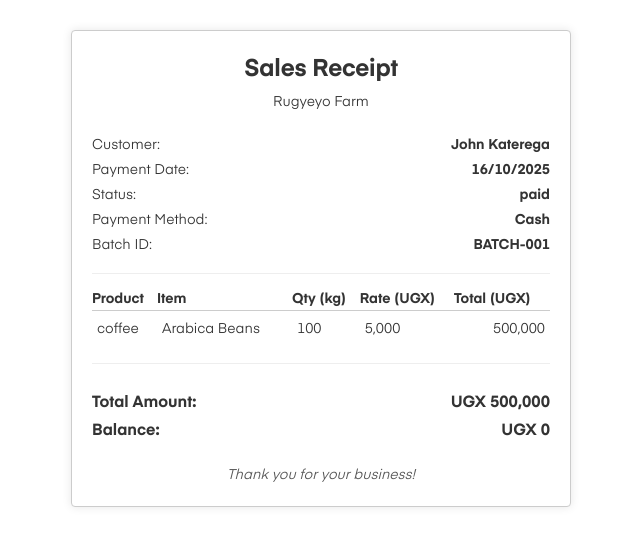
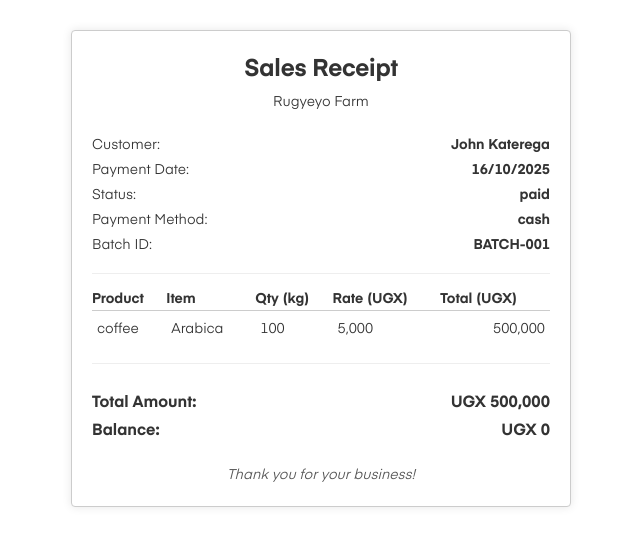
Before and after one commit to FARM-3/farm-web, a React (Vite) app: page /receipt in a window 1280 px wide. Shown: the top 546 px of the page, without its empty margins (319-959 px from the left). Built offline with nearby package versions, Linux system fonts and the light colour scheme; sample sign-in values are in the browser's storage.

Commit message:
made changes in section of receipt data

```diff
--- a/src/pages/receipt.jsx
+++ b/src/pages/receipt.jsx
@@ -8,12 +8,12 @@ const Receipt = () => {
     customerName: 'John Katerega', // Updated to match image
     paymentDate: '16/10/2025',
     status: 'paid',
-    paymentMethod: 'Cash',
+    paymentMethod: 'cash',
     batchId: 'BATCH-001', // Added
     items: [ // Changed to an array for table structure
       {
         product: 'coffee',
-        item: 'Arabica Beans',
+        item: 'Arabica',
         quantityKg: 100,
         ratePerKg: 5000,
       },
```
